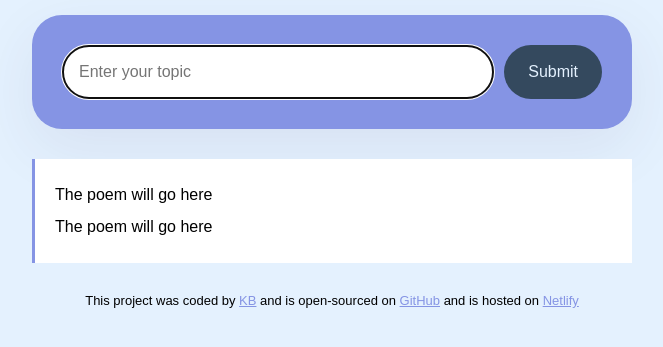
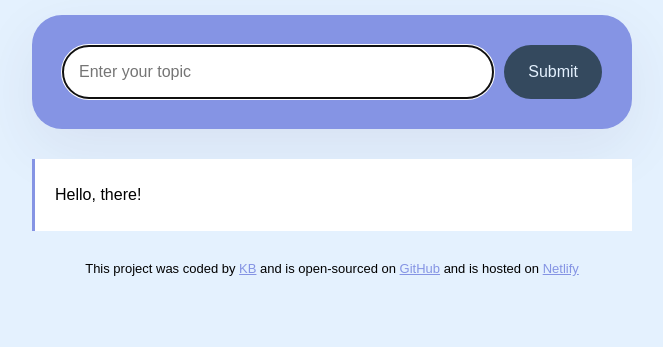
Before and after one commit to Kbforsure/KB-poem-generator, a plain HTML site: page index.html in a window 1280 px wide. Shown: the part 189-536 px from the top of the page, without its empty margins (308-971 px from the left). Drawn offline with nearby package versions, Linux system fonts and the light colour scheme.

Commit message:
missed id tag

```diff
--- a/index.html
+++ b/index.html
@@ -24,11 +24,7 @@
           />
           <input type="submit" class="button" />
         </form>
-        <div class="poem">
-          The poem will go here
-          <br />
-          The poem will go here
-        </div>
+        <div class="poem" id="poem"></div>
       </main>
       <footer>
         This project was coded by
```
